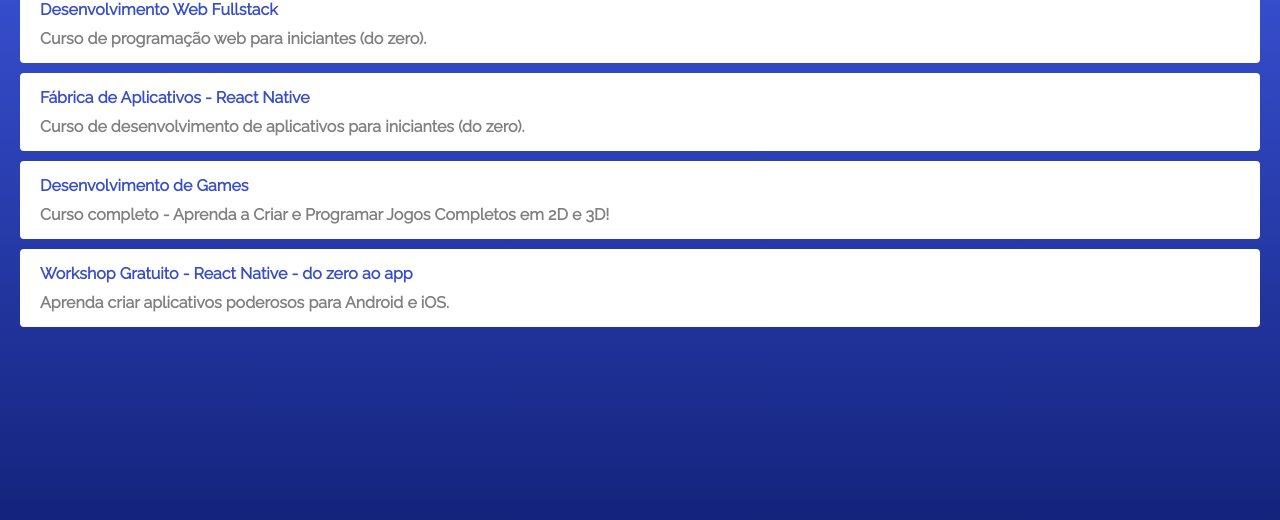
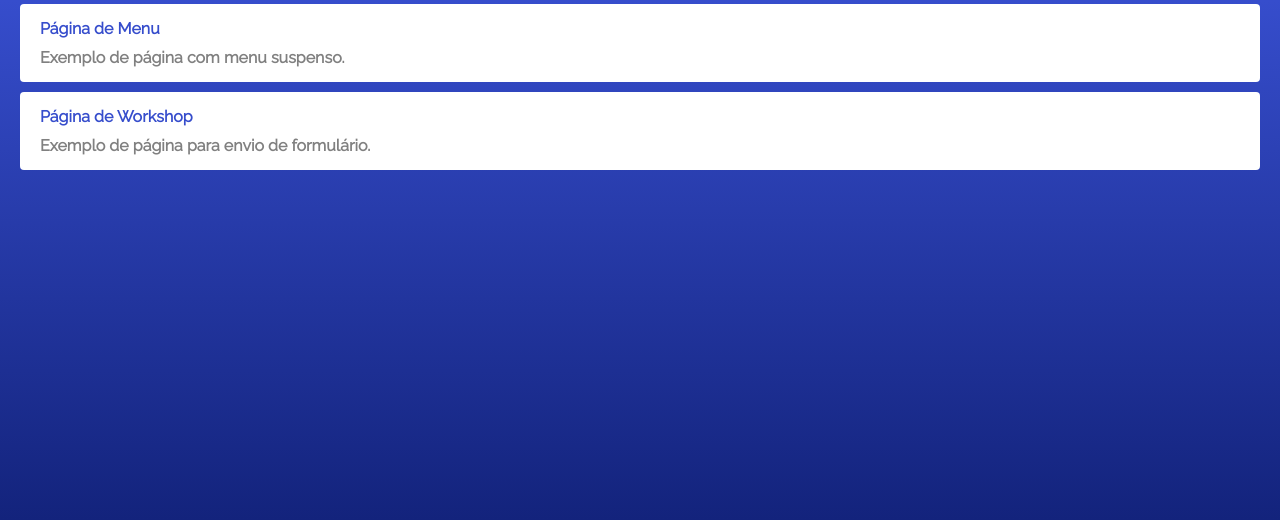
Before and after one commit to educwb/educwb.github.io, a plain HTML site: page index.html in a window 1280 px wide. Shown: the part 280-800 px from the top of the page. Drawn offline with Linux system fonts and the light colour scheme.

Commit message:
Alteração para listar os projetos feitos durante o curso.
Adicionado os links:
* Página de Menu
* Página de Workshop

```diff
--- a/index.html
+++ b/index.html
@@ -22,7 +22,7 @@
   <div class="profile">
     <img src="img/eduardo.jpeg" alt="Eduardo" class="avatar">
     <h1>Eduardo Silva</h1>
-    <h2>Analista de Dados</h2>
+    <h2>Analista de Dados e Desenvolvedor Web</h2><br>
     <h2>Graduado em Comércio Exterior e Sistemas de Informação</h2>
   </div>
 
@@ -60,28 +60,17 @@
 
   <ul class="links-list">
     <li>
-      <a href="*" class="active">
-        Desenvolvimento Web Fullstack
-        <span>Curso de programação web para iniciantes (do zero).</span>
+      <a href="https://educwb.github.io/projeto-menu/" target="_blank" class="active">
+        Página de Menu
+        <span>Exemplo de página com menu suspenso.</span>
       </a>
     </li>
     <li>
-      <a href="*" class="active">
-        Fábrica de Aplicativos - React Native
-        <span>Curso de desenvolvimento de aplicativos para iniciantes (do zero).</span>
+      <a href="https://educwb.github.io/desafio-workshop/" target="_blank" class="active">
+        Página de Workshop
+        <span>Exemplo de página para envio de formulário.</span>
       </a>
     </li>
-    <li>
-      <a href="*" class="active">
-        Desenvolvimento de Games
-        <span>Curso completo - Aprenda a Criar e Programar Jogos Completos em 2D e 3D!</span>
-      </a>
-    </li>
-    <li>
-      <a href="*" class="active">
-        Workshop Gratuito - React Native - do zero ao app
-        <span>Aprenda criar aplicativos poderosos para Android e iOS.</span>
-      </a>
   </ul>
 
 </body>
```
